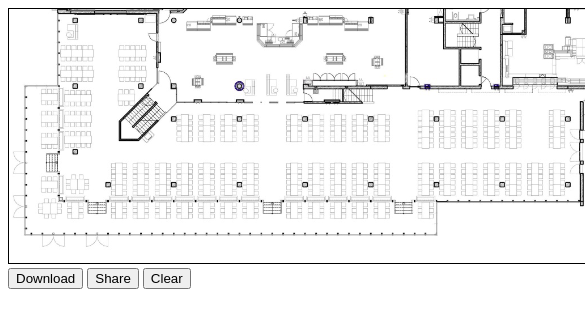
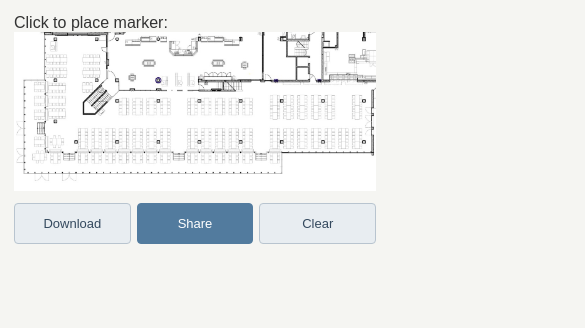
Before and after one commit to fietec/mensa, a plain HTML site: page index.html in a window 390 px wide. Both pictures are taken after a click on the button "Share". Shown: the whole page, 585 px wide, since content can reach past the window. Drawn offline with Linux system fonts and the light colour scheme.

Commit message:
mobile support

```diff
--- a/index.html
+++ b/index.html
@@ -6,8 +6,11 @@
     <link href="style.css" rel="stylesheet" />
   </head>
   <body>
+    Click to place marker:
+    <div>
       <canvas class="canvas">
       </canvas>
+    </div>
     <div id="actions">
       <button id="download-btn">Download</button>
       <button id="share-btn">Share</button>
@@ -19,7 +22,10 @@
       let circle = null;
 
       function downloadImage() {
-        if (!circle) return;
+          if (!circle){
+              alert("Please place a marker first!");
+              return;
+          }
 
           canvas.toBlob(function(blob) {
               if (!blob) {
@@ -37,7 +43,11 @@
       }
 
       async function shareImage() {
-        if (!circle) return;
+          if (!circle){
+              alert("Please place a marker first!");
+              return;
+          }
+
           canvas.toBlob(async function(blob) {
               if (!blob) {
                   console.error("Could not create image.");
@@ -49,7 +59,7 @@
                   try {
                       await navigator.share({
                           files: [file],
-                        title: "Marked blueprint"
+                          title: "Sitze hier"
                       });
                   } catch (error) {
                       if (error.name !== "AbortError") {
@@ -92,6 +102,7 @@
           context.beginPath();
           context.arc(circle.x, circle.y, 5, 0, 2*Math.PI);
           context.strokeStyle = "red";
+          context.lineWidth = 2;
           context.stroke();
       };
 
--- a/style.css
+++ b/style.css
@@ -1,3 +1,82 @@
-.canvas {
-    border: 1px solid black;
+* {
+    box-sizing: border-box;
 }
+
+body {
+    margin: 20px;
+    font-family: Arial, sans-serif;
+    background: #f5f5f2;
+    color: #333;
+}
+
+h1 {
+    font-size: 22px;
+    font-weight: 600;
+    margin-bottom: 8px;
+}
+
+p {
+    color: #666;
+    margin-bottom: 16px;
+}
+
+.canvas-container {
+    max-width: 578px;
+    width: 100%;
+    border: 1px solid #ccc;
+    background: white;
+}
+
+canvas {
+    display: block;
+    width: 100%;
+    height: auto;
+    cursor: crosshair;
+}
+
+#actions {
+    display: flex;
+    gap: 8px;
+    margin-top: 12px;
+    max-width: 578px;
+}
+
+button {
+    flex: 1;
+    padding: 11px 14px;
+    border: 1px solid #b8c4cf;
+    border-radius: 4px;
+    background: #e8edf1;
+    color: #34495e;
+    font-size: 14px;
+    cursor: pointer;
+}
+
+button:hover {
+    background: #dce4eb;
+}
+
+#share-btn {
+    background: #527b9e;
+    border-color: #527b9e;
+    color: white;
+}
+
+#share-btn:hover {
+    background: #426987;
+}
+
+@media (max-width: 480px) {
+    body {
+        margin: 14px;
+    }
+
+    #actions {
+        gap: 6px;
+    }
+
+    button {
+        padding: 12px 6px;
+        font-size: 13px;
+    }
+}
```
Lines whose indentation alone changed are shown as unchanged.
